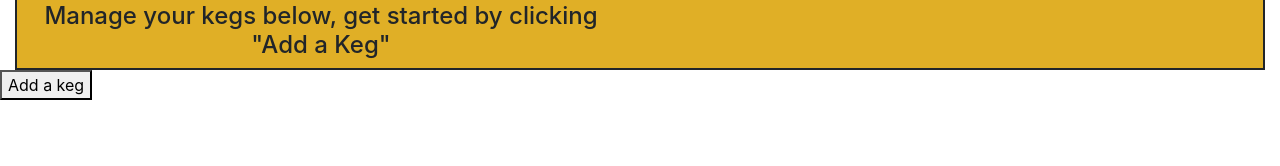
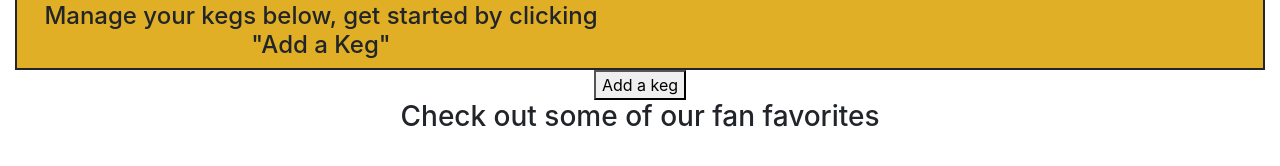
Before and after one commit to Dave-Sterry/Tap-Room-Redux, a React (Create React App) app: page / in a window 1280 px wide. Shown: the part 264-430 px from the top of the page. Built offline with nearby package versions, Linux system fonts and the light colour scheme.

Commit message:
add body component to complete homepage

```diff
--- a/src/components/App.js
+++ b/src/components/App.js
@@ -1,12 +1,25 @@
 import React from 'react';
 import Header from './Header';
-import KegControl from './KegControl'
+import KegControl from './KegControl';
+import Body from './Body';
+import {Container} from "react-bootstrap";
 
 function App() {
+
+  const controlStyles ={
+    textAlign: 'center'
+  }
   return (
     <React.Fragment>
       <Header />
-      <KegControl />
+      <Container>
+        <div style = {controlStyles}>
+          <KegControl />
+        </div>
+      </Container>
+        <div style = {controlStyles}>
+          < Body />
+        </div>
     </React.Fragment>
   );
 }
--- /dev/null
+++ b/src/components/Body.js
@@ -0,0 +1,17 @@
+import React from 'react';
+import {Container, Row, Col} from "react-bootstrap";
+
+function Body(){
+
+
+  return(
+    <React.Fragment>
+      <Container fluid>
+        <h3>Check out some of our fan favorites</h3>
+
+      </Container>
+    </React.Fragment>
+  );
+}
+
+export default Body;
```
